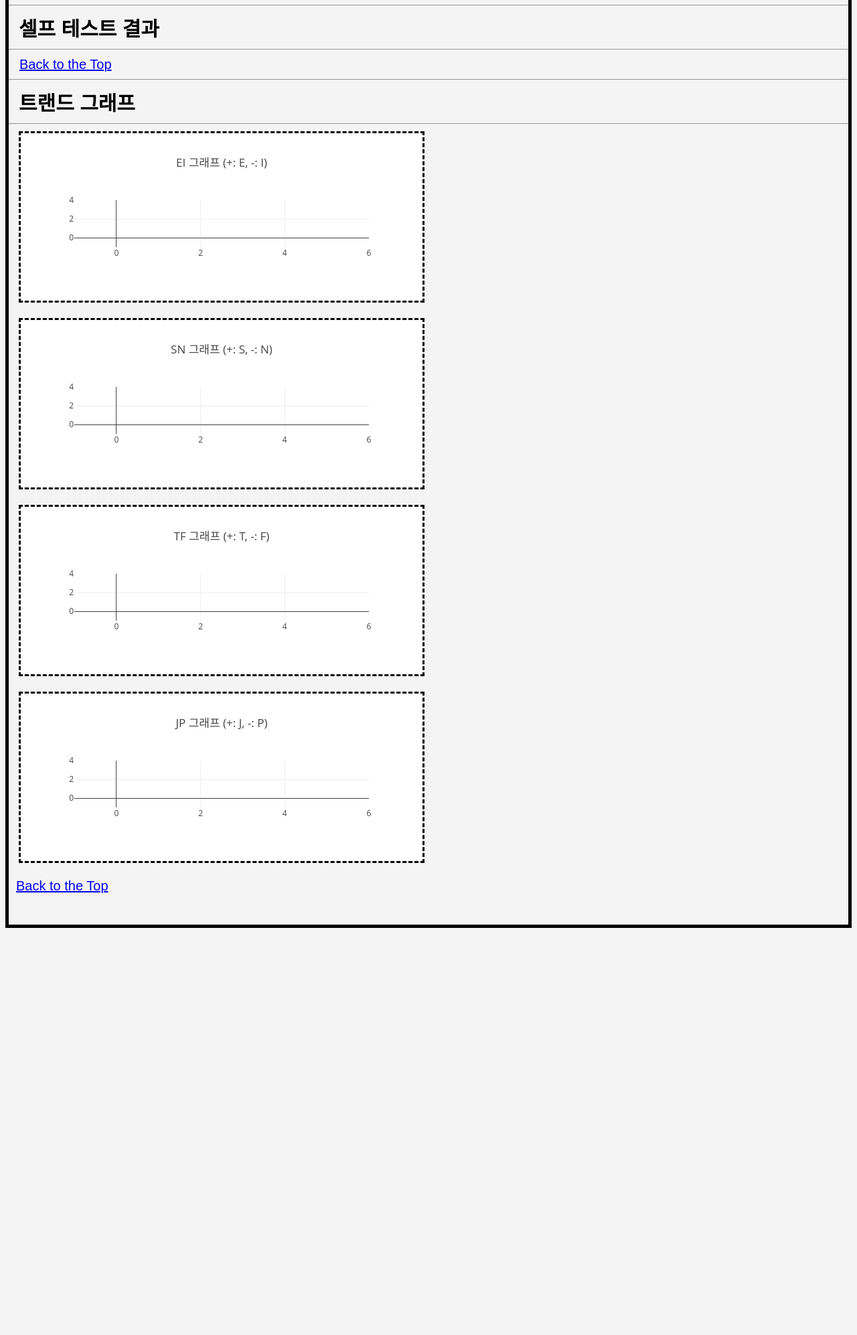
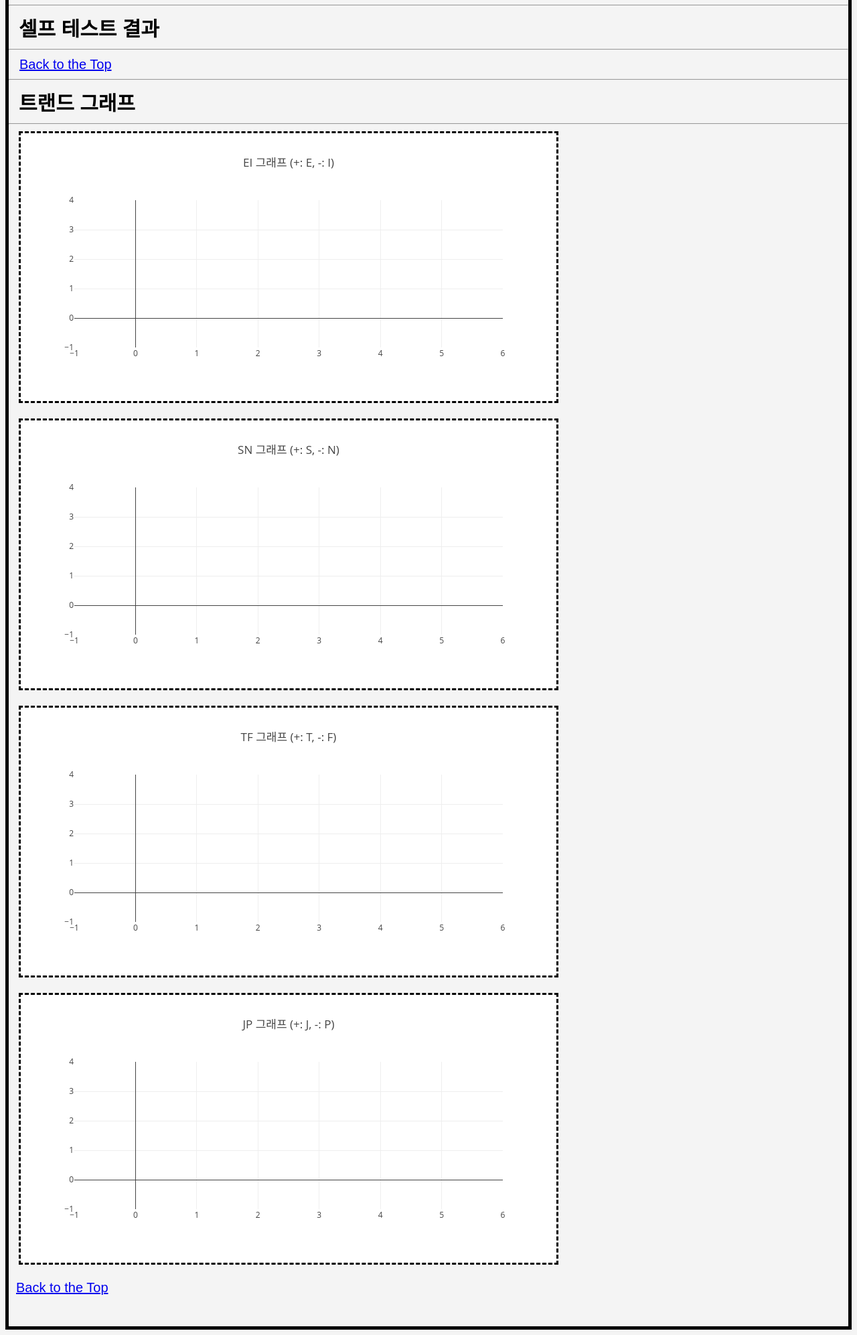
Before and after one commit to acho2004/flaskproject, a Flask app: page /profile in a window 1280 px wide. Shown: the part 282-2276 px from the top of the page at 67% size. Before the commit the page ends 1668 px from the top, so only its background shows below. Run offline with Flask 2, Linux system fonts and the light colour scheme; the visitor is signed in with stand-in values (Sample User, id 1); data comes from the database, SQL or seed files in the repository; data that the repository does not hold is empty; some libraries are stand-ins or nearby versions.

Commit message:
resized graphs

```diff
--- a/flaskr/templates/profile.html
+++ b/flaskr/templates/profile.html
@@ -50,7 +50,7 @@
 
     <h1 id="trend" style="position:relative; left:10px; padding-left:5px">트랜드 그래프</h1><hr>
 
-    <div class="ah" id="EItrend" style="width:600px;height:250px;position:relative; left:15px; border: 3px dashed black" class="trendgraph">
+    <div class="ah" id="EItrend" style="width:800px;height:400px;position:relative; left:15px; border: 3px dashed black" class="trendgraph">
 
         <script>
             var EIValself = []
@@ -90,7 +90,7 @@
         </script>
     </div>
     <br>
-    <div class="ah" id="SNtrend" style="width:600px;height:250px;position:relative; left:15px; border: 3px dashed black" class="trendgraph">
+    <div class="ah" id="SNtrend" style="width:800px;height:400px;position:relative; left:15px; border: 3px dashed black" class="trendgraph">
 
         <script>
             var SNValself = []
@@ -130,7 +130,7 @@
         </script>
     </div>
     <br>
-    <div class="ah" id="TFtrend" style="width:600px;height:250px;position:relative; left:15px; border: 3px dashed black" class="trendgraph">
+    <div class="ah" id="TFtrend" style="width:800px;height:400px;position:relative; left:15px; border: 3px dashed black" class="trendgraph">
 
         <script>
             var TFValself = []
@@ -170,7 +170,7 @@
         </script>
     </div>
     <br>
-    <div class="ah" id="JPtrend" style="width:600px;height:250px;position:relative; left:15px; border: 3px dashed black" class="trendgraph">
+    <div class="ah" id="JPtrend" style="width:800px;height:400px;position:relative; left:15px; border: 3px dashed black" class="trendgraph">
 
         <script>
             var JPValself = []
```
